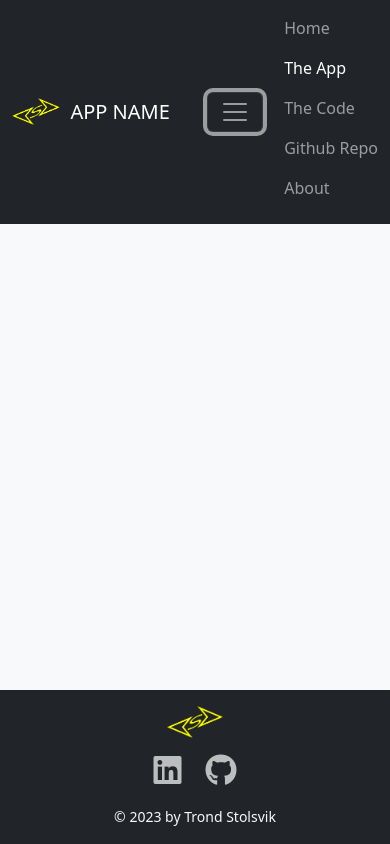
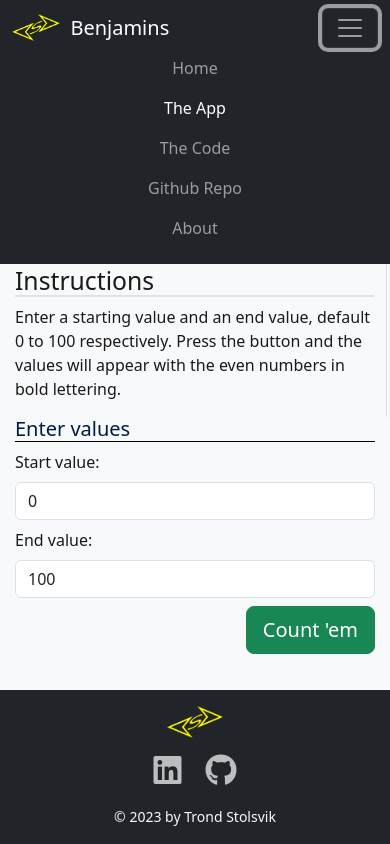
Before and after one commit to TRStolsvik/Benjamins, a plain HTML site: page app.html in a window 390 px wide. Both pictures are taken after a click on the button "Toggle Navigation". Drawn offline with nearby package versions, Linux system fonts and the light colour scheme.

Commit message:
Fixed navbar issues
Also, almost ready for code on app page.

```diff
--- a/app.html
+++ b/app.html
@@ -22,8 +22,7 @@
 
     <link rel="shortcut icon" href="img/favicon.ico" type="image/x-icon" />
 
-    <!-- Change "App Name", then remove comment -->
-    <title>App Name: A Coding Project by Trond Stolsvik</title>
+    <title>Benjamins: A Coding Project by Trond Stolsvik</title>
   </head>
 
   <body class="d-flex flex-column h-100 bg-light">
@@ -33,14 +32,13 @@
         class="navbar navbar-expand-md navbar-dark bg-dark fixed-top"
       >
         <div class="container-fluid">
-          <!-- Change the text inside the anchor tag, as well as it's link, then remove comment -->
           <a class="navbar-brand link-text" href="index.html"
             ><img
               src="img/sds-small.png"
               alt="Brand image"
               width="48"
               class="d-inline-block align-text-top"
-            />&nbsp; APP NAME</a
+            />&nbsp; Benjamins</a
           >
           <button
             type="button"
@@ -53,13 +51,12 @@
           >
             <span class="navbar-toggler-icon"></span>
           </button>
-          <div>
           <div id="navbarCollapse" class="collapse navbar-collapse">
-              <ul class="navbar-nav me-auto mb-2 mb-md-0">
-                <li class="nav-item">
+            <ul class="navbar-nav mb-2 mb-md-0 ms-md-auto">
+              <li class="nav-item mx-auto">
                 <a class="nav-link link-text" href="index.html">Home</a>
               </li>
-                <li class="nav-item">
+              <li class="nav-item mx-auto">
                 <a
                   href="app.html"
                   aria-current="page"
@@ -67,27 +64,83 @@
                   >The App</a
                 >
               </li>
-                <li class="nav-item">
+              <li class="nav-item mx-auto">
                 <a href="code.html" class="nav-link link-text">The Code</a>
               </li>
-                <li class="nav-item">
-                  <a href="#" target="_blank" class="nav-link link-text"
+              <li class="nav-item mx-auto">
+                <a
+                  href="https://github.com/TRStolsvik/Benjamins"
+                  target="_blank"
+                  class="nav-link link-text"
                   >Github Repo</a
                 >
               </li>
-                <li class="nav-item">
-                  <a href="#" target="_blank" class="nav-link link-text"
-                    >About</a
-                  >
+              <li class="nav-item mx-auto">
+                <a href="#" target="_blank" class="nav-link link-text">About</a>
               </li>
             </ul>
-            </div>
           </div>
         </div>
       </nav>
     </header>
     <main class="flex-shrink-0">
-      <div class="container"></div>
+      <div class="container">
+        <div class="row">
+          <div class="col-12 col-md-6 border-end">
+            <h1 class="border-bottom border-black">
+              Benjamins: A Coding Project
+            </h1>
+            <h2 class="h4 lead">
+              Count your money and count them fast! When you get to 100, that's
+              another benjamin in your pocket.
+            </h2>
+            <h4 class="h2 mt-5 border-bottom border-2">Instructions</h4>
+            <p>
+              Enter a starting value and an end value, default 0 to 100
+              respectively. Press the button and the values will appear with the
+              even numbers in bold lettering.
+            </p>
+          </div>
+          <div class="col-12 col-md-6">
+            <div>
+              <h5 class="border-bottom border-black">Enter values</h5>
+              <form class="row gy-2 gx-3">
+                <div class="col-12 col-md-6">
+                  <label for="startValue" class="form-label"
+                    >Start value:</label
+                  >
+                  <input
+                    id="startValue"
+                    type="number"
+                    value="0"
+                    aria-label="Start value"
+                    class="form-control"
+                  />
+                </div>
+                <div class="col-12 col-md-6">
+                  <label for="endValue" class="form-label">End value:</label>
+                  <input
+                    id="endValue"
+                    type="number"
+                    value="100"
+                    aria-label="End value"
+                    class="form-control"
+                  />
+                </div>
+                <div class="col-12 text-end">
+                  <button
+                    id="btnSubmit"
+                    type="button"
+                    class="btn btn-success btn-lg"
+                  >
+                    Count 'em
+                  </button>
+                </div>
+              </form>
+            </div>
+          </div>
+        </div>
+      </div>
     </main>
     <footer class="footer mt-auto py-3 bg-dark fixed-bottom">
       <div class="container-fluid">
```
Also changed, not shown: code.html (+14 -16 lines), index.html (+13 -14 lines). Lines whose indentation alone changed are shown as unchanged.
